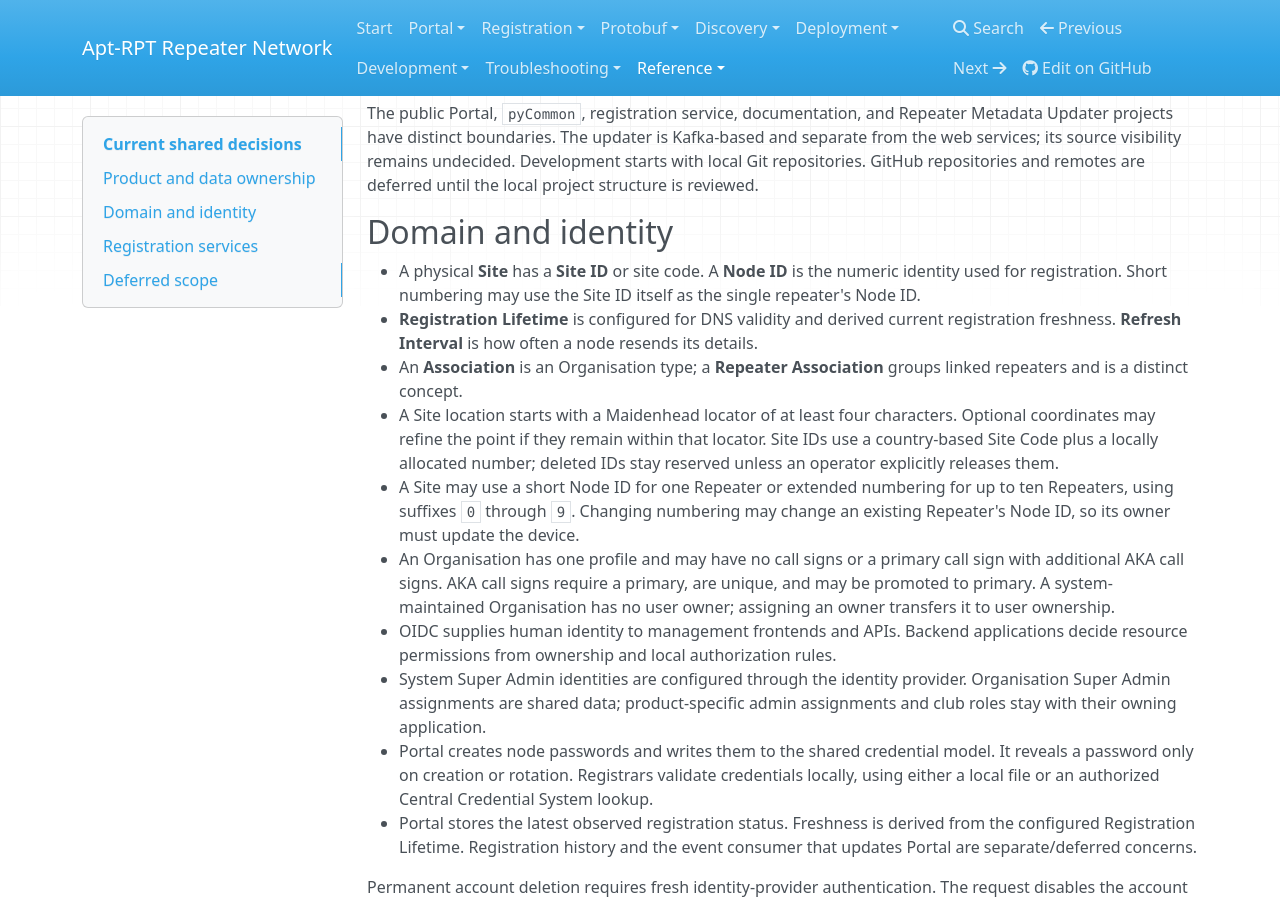
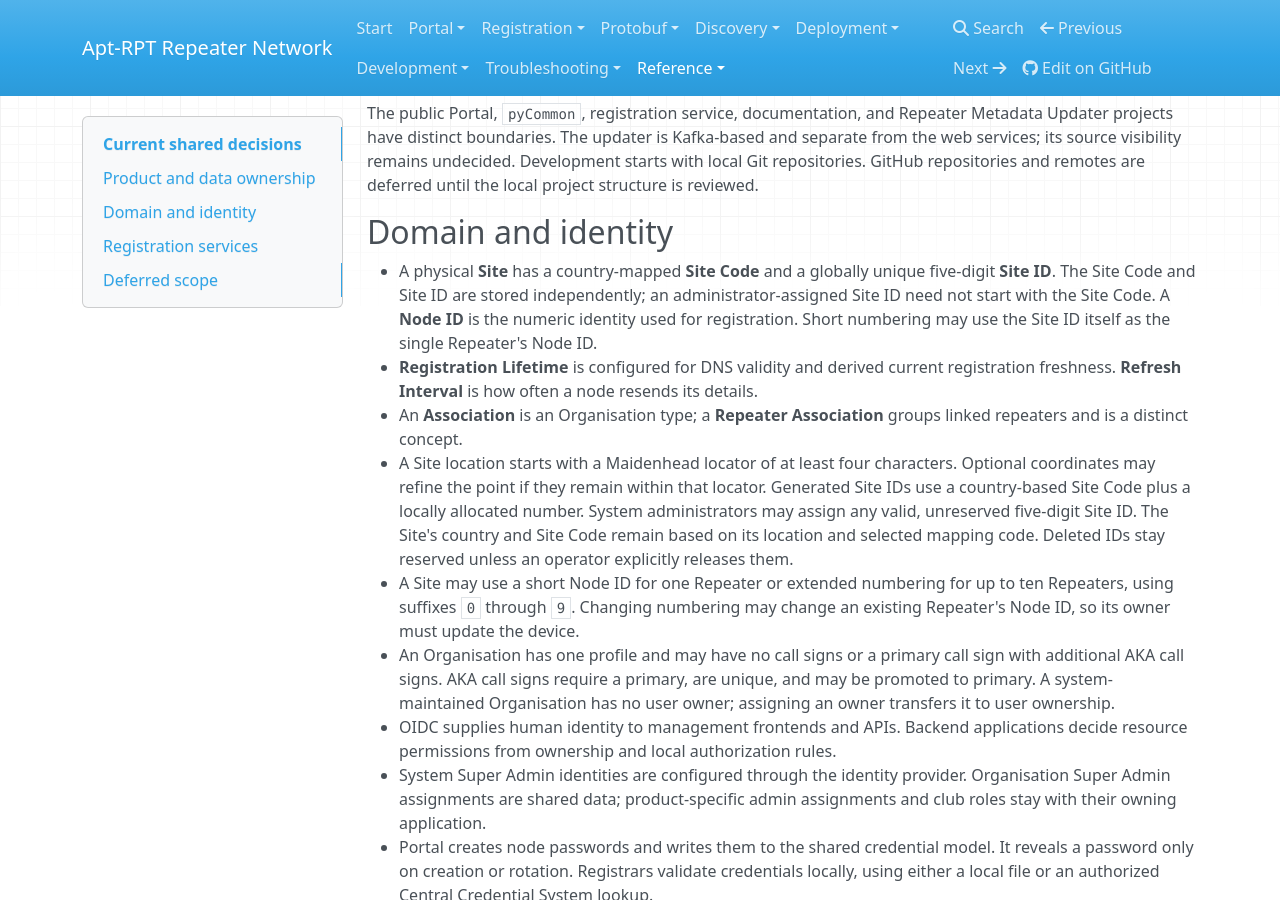
Before and after one commit to Hamlink-Canada/apt-rpt-docs, an MkDocs documentation site: the page built from docs/decisions.md, in a window 1280 px wide and 900 px high, scrolled down 440 px. Built offline with MkDocs 1.6.1, drawn with Linux system fonts in a browser that asks for light colours; nearby versions of some CDN libraries.

Commit message:
Clarify Site Code and Site ID

```diff
--- a/docs/decisions.md
+++ b/docs/decisions.md
@@ -28,9 +28,11 @@ and remotes are deferred until the local project structure is reviewed.
 
 ## Domain and identity
 
-- A physical **Site** has a **Site ID** or site code. A **Node ID** is the
-  numeric identity used for registration. Short numbering may use the Site ID
-  itself as the single repeater's Node ID.
+- A physical **Site** has a country-mapped **Site Code** and a globally unique
+  five-digit **Site ID**. The Site Code and Site ID are stored independently;
+  an administrator-assigned Site ID need not start with the Site Code. A
+  **Node ID** is the numeric identity used for registration. Short numbering
+  may use the Site ID itself as the single Repeater's Node ID.
 - **Registration Lifetime** is configured for DNS validity and derived current
   registration freshness. **Refresh Interval** is how often a node resends its
   details.
@@ -38,8 +40,11 @@ and remotes are deferred until the local project structure is reviewed.
   repeaters and is a distinct concept.
 - A Site location starts with a Maidenhead locator of at least four characters.
   Optional coordinates may refine the point if they remain within that locator.
-  Site IDs use a country-based Site Code plus a locally allocated number;
-  deleted IDs stay reserved unless an operator explicitly releases them.
+  Generated Site IDs use a country-based Site Code plus a locally allocated
+  number. System administrators may assign any valid, unreserved five-digit
+  Site ID. The Site's country and Site Code remain based on its location and
+  selected mapping code. Deleted IDs stay reserved unless an operator
+  explicitly releases them.
 - A Site may use a short Node ID for one Repeater or extended numbering for up
   to ten Repeaters, using suffixes `0` through `9`. Changing numbering may
   change an existing Repeater's Node ID, so its owner must update the device.
```
